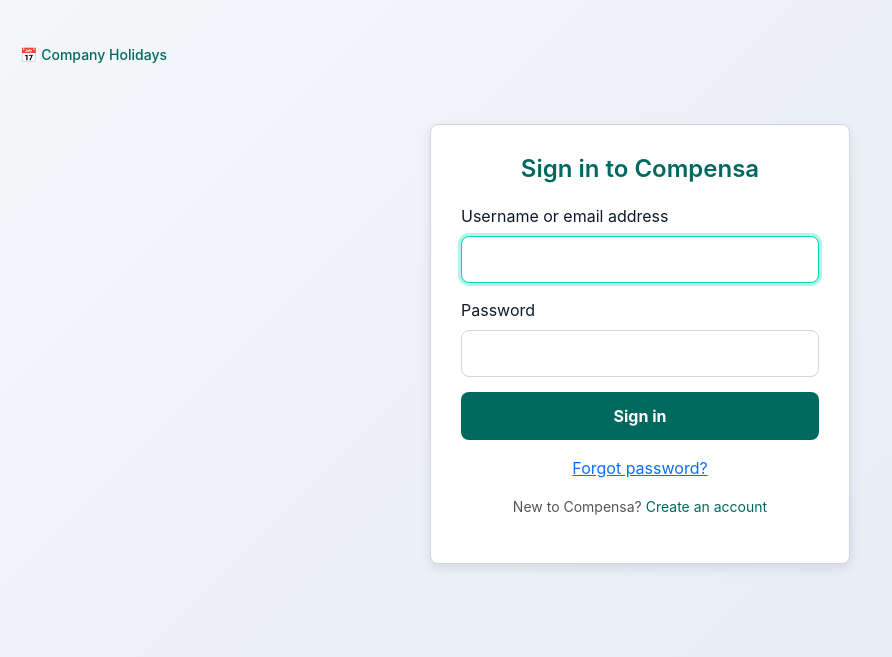
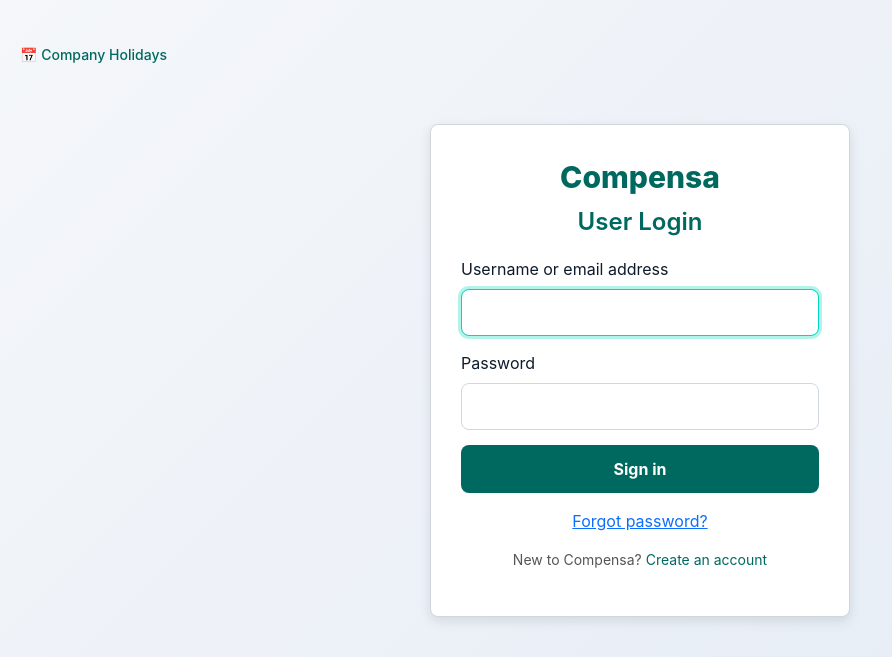
Before and after one commit to shanitripat/Compensa, a Django app: page /accounts/login/ in a window 1280 px wide. Shown: the part 56-713 px from the top of the page, without its empty margins (0-892 px from the left). Run offline with Django 4.2, Linux system fonts and the light colour scheme; some libraries are stand-ins or nearby versions.

Commit message:
Update login.html

```diff
--- a/templates/accounts/login.html
+++ b/templates/accounts/login.html
@@ -180,6 +180,23 @@
     background: #00D7BD;
     color: #0D1B2A;
   }
+
+  .app-title {
+  text-align: center;     /* ✅ center */
+  font-size: 30px;        /* ✅ slightly bigger */
+  font-weight: 800;       /* ✅ bold title */
+  color: #00695F;         /* ✅ Colt blue */
+  margin-bottom: 8px;
+  transition: all 0.25s ease;   /* ✅ smooth animation */
+  cursor: pointer;
+     /* ✅ small gap above User Login */
+}
+
+.app-title:hover {
+  color: #00695F;              /* slight purple accent */
+  transform: scale(1.05);      /* subtle zoom */
+}
+
 </style>
 
 <!-- ✅ Holiday link -->
@@ -187,9 +204,11 @@
   📅 Company Holidays
 </a>
 
+
 <!-- ✅ Login box -->
 <div class="login-wrapper">
-  <h1>Sign in to Compensa</h1>
+  <div class="app-title">Compensa</div>
+  <h1>User Login</h1>
 
   {% if form.errors %}
     <div class="error-message">
```
